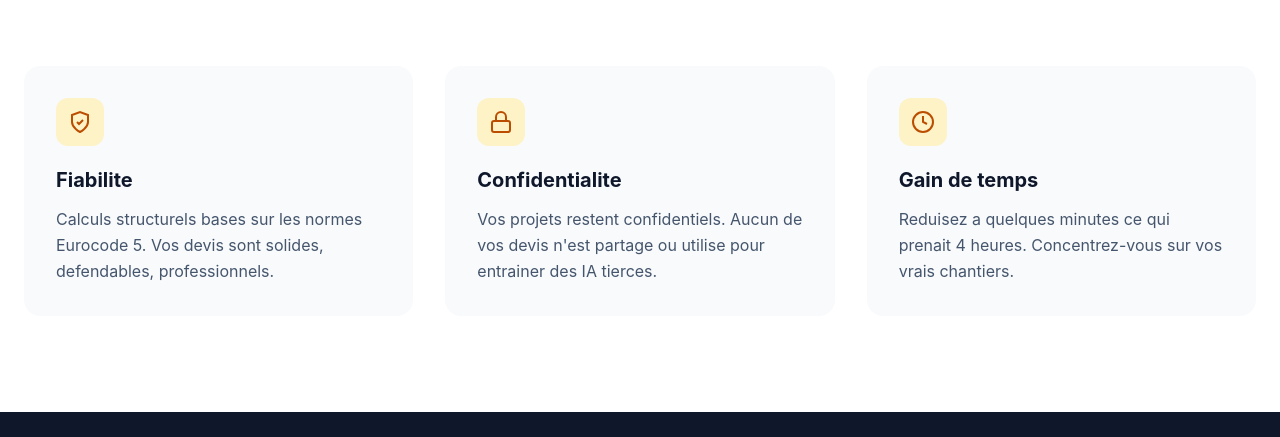
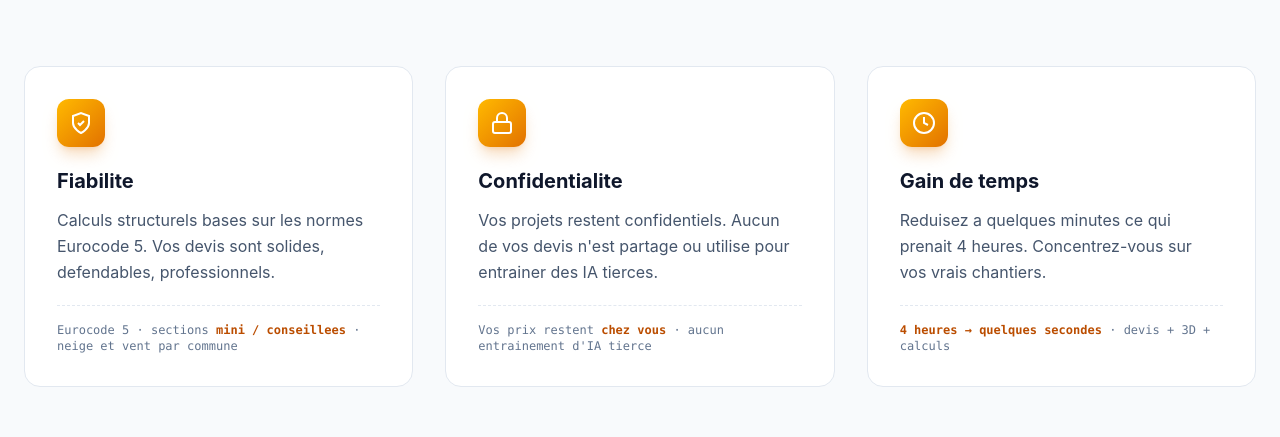
Before and after one commit to pdftw2htgt-glitch/devia-site, a Next.js app: page / in a window 1280 px wide. Shown: the part 917-1354 px from the top of the page. Built offline with nearby package versions, Linux system fonts and the light colour scheme.

Commit message:
Accueil : piliers en version premium (fond gris, icones degradees, hover ambre, micro-preuves)

```diff
--- a/src/app/page.tsx
+++ b/src/app/page.tsx
@@ -61,61 +61,45 @@ export default function HomePage() {
       </section>
 
       {/* 3 BENEFICES */}
-      <section className="py-24 border-t border-slate-200">
+      <section className="py-24 bg-slate-50 border-t border-slate-200">
         <div className="max-w-7xl mx-auto px-6">
           <div className="text-center max-w-3xl mx-auto mb-16">
-            <h2 className="text-4xl font-bold tracking-tight text-slate-900 mb-4">
-              Concu pour les professionnels exigeants
-            </h2>
-            <p className="text-lg text-slate-600">
-              Trois piliers fondamentaux : fiabilite, confidentialite, efficacite.
-            </p>
+            <h2 className="text-4xl font-bold tracking-tight text-slate-900 mb-4">Concu pour les professionnels exigeants</h2>
+            <p className="text-lg text-slate-600">Trois piliers fondamentaux : fiabilite, confidentialite, efficacite.</p>
           </div>
-
           <div className="grid md:grid-cols-3 gap-8">
-            {/* Fiabilite */}
-            <div className="bg-slate-50 rounded-2xl p-8 hover:shadow-md transition-shadow">
-              <div className="w-12 h-12 bg-amber-100 rounded-xl flex items-center justify-center mb-5">
-                <svg width="24" height="24" viewBox="0 0 24 24" fill="none" stroke="currentColor" strokeWidth="2" className="text-amber-700">
-                  <path d="M12 22s8-4 8-10V5l-8-3-8 3v7c0 6 8 10 8 10z" />
-                  <path d="M9 12l2 2 4-4" />
+            <div className="bg-white border border-slate-200 rounded-2xl p-8 transition-all duration-300 hover:-translate-y-1 hover:border-amber-300 hover:shadow-[0_12px_32px_rgba(245,158,11,0.12)]">
+              <div className="w-12 h-12 bg-gradient-to-br from-amber-400 to-amber-600 rounded-xl flex items-center justify-center mb-5 text-white shadow-lg shadow-amber-600/25">
+                <svg width="24" height="24" viewBox="0 0 24 24" fill="none" stroke="currentColor" strokeWidth="2">
+                  <path d="M12 22s8-4 8-10V5l-8-3-8 3v7c0 6 8 10 8 10z"/>
+                  <path d="M9 12l2 2 4-4"/>
                 </svg>
               </div>
               <h3 className="text-xl font-bold text-slate-900 mb-3">Fiabilite</h3>
-              <p className="text-slate-600 leading-relaxed">
-                Calculs structurels bases sur les normes Eurocode 5.
-                Vos devis sont solides, defendables, professionnels.
-              </p>
+              <p className="text-slate-600 leading-relaxed">Calculs structurels bases sur les normes Eurocode 5. Vos devis sont solides, defendables, professionnels.</p>
+              <div className="mt-5 pt-4 border-t border-dashed border-slate-200 text-xs text-slate-500 font-mono">Eurocode 5 &middot; sections <span className="text-amber-700 font-semibold">mini / conseillees</span> &middot; neige et vent par commune</div>
             </div>
-
-            {/* Confidentialite */}
-            <div className="bg-slate-50 rounded-2xl p-8 hover:shadow-md transition-shadow">
-              <div className="w-12 h-12 bg-amber-100 rounded-xl flex items-center justify-center mb-5">
-                <svg width="24" height="24" viewBox="0 0 24 24" fill="none" stroke="currentColor" strokeWidth="2" className="text-amber-700">
-                  <rect x="3" y="11" width="18" height="11" rx="2" />
-                  <path d="M7 11V7a5 5 0 0110 0v4" />
+            <div className="bg-white border border-slate-200 rounded-2xl p-8 transition-all duration-300 hover:-translate-y-1 hover:border-amber-300 hover:shadow-[0_12px_32px_rgba(245,158,11,0.12)]">
+              <div className="w-12 h-12 bg-gradient-to-br from-amber-400 to-amber-600 rounded-xl flex items-center justify-center mb-5 text-white shadow-lg shadow-amber-600/25">
+                <svg width="24" height="24" viewBox="0 0 24 24" fill="none" stroke="currentColor" strokeWidth="2">
+                  <rect x="3" y="11" width="18" height="11" rx="2"/>
+                  <path d="M7 11V7a5 5 0 0110 0v4"/>
                 </svg>
               </div>
               <h3 className="text-xl font-bold text-slate-900 mb-3">Confidentialite</h3>
-              <p className="text-slate-600 leading-relaxed">
-                Vos projets restent confidentiels. Aucun de vos devis
-                n&apos;est partage ou utilise pour entrainer des IA tierces.
-              </p>
+              <p className="text-slate-600 leading-relaxed">Vos projets restent confidentiels. Aucun de vos devis n&apos;est partage ou utilise pour entrainer des IA tierces.</p>
+              <div className="mt-5 pt-4 border-t border-dashed border-slate-200 text-xs text-slate-500 font-mono">Vos prix restent <span className="text-amber-700 font-semibold">chez vous</span> &middot; aucun entrainement d&apos;IA tierce</div>
             </div>
-
-            {/* Gain de temps */}
-            <div className="bg-slate-50 rounded-2xl p-8 hover:shadow-md transition-shadow">
-              <div className="w-12 h-12 bg-amber-100 rounded-xl flex items-center justify-center mb-5">
-                <svg width="24" height="24" viewBox="0 0 24 24" fill="none" stroke="currentColor" strokeWidth="2" className="text-amber-700">
-                  <circle cx="12" cy="12" r="10" />
-                  <path d="M12 6v6l4 2" />
+            <div className="bg-white border border-slate-200 rounded-2xl p-8 transition-all duration-300 hover:-translate-y-1 hover:border-amber-300 hover:shadow-[0_12px_32px_rgba(245,158,11,0.12)]">
+              <div className="w-12 h-12 bg-gradient-to-br from-amber-400 to-amber-600 rounded-xl flex items-center justify-center mb-5 text-white shadow-lg shadow-amber-600/25">
+                <svg width="24" height="24" viewBox="0 0 24 24" fill="none" stroke="currentColor" strokeWidth="2">
+                  <circle cx="12" cy="12" r="10"/>
+                  <path d="M12 6v6l4 2"/>
                 </svg>
               </div>
               <h3 className="text-xl font-bold text-slate-900 mb-3">Gain de temps</h3>
-              <p className="text-slate-600 leading-relaxed">
-                Reduisez a quelques minutes ce qui prenait 4 heures.
-                Concentrez-vous sur vos vrais chantiers.
-              </p>
+              <p className="text-slate-600 leading-relaxed">Reduisez a quelques minutes ce qui prenait 4 heures. Concentrez-vous sur vos vrais chantiers.</p>
+              <div className="mt-5 pt-4 border-t border-dashed border-slate-200 text-xs text-slate-500 font-mono"><span className="text-amber-700 font-semibold">4 heures &rarr; quelques secondes</span> &middot; devis + 3D + calculs</div>
             </div>
           </div>
         </div>
```
